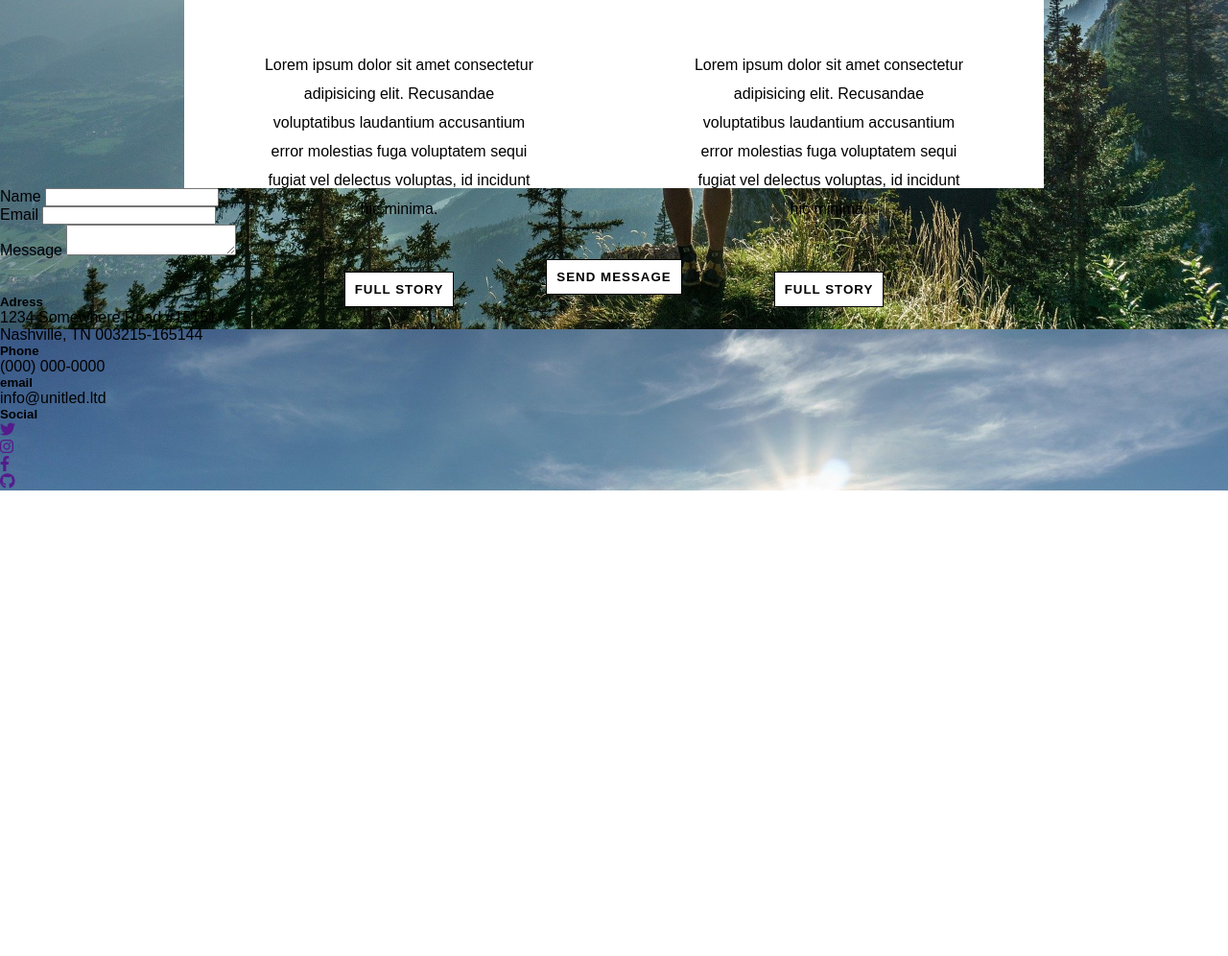
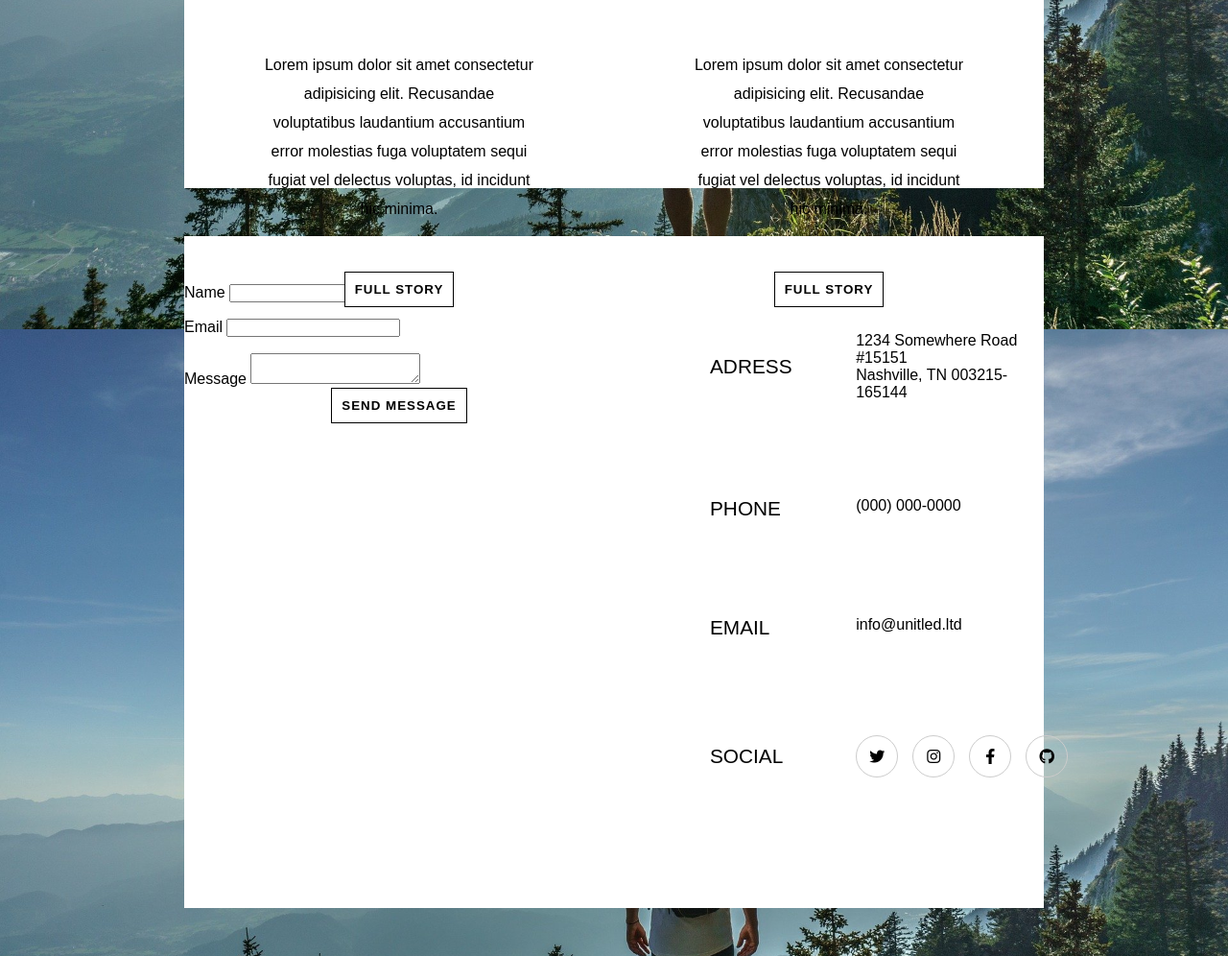
Before and after one commit to ccadran/La-montagne, a plain HTML site: page index.html in a window 1280 px wide. Shown: the part 2331-3327 px from the top of the page at 96% size. Before the commit the page ends 2842 px from the top, so only its background shows below. Drawn offline with Linux system fonts and the light colour scheme.

Commit message:
Pt2 footer, presentation done

```diff
--- a/assets/styles/index.scss
+++ b/assets/styles/index.scss
@@ -3,3 +3,4 @@
 @import "./layout/header";
 @import "./layout/section1";
 @import "./layout/section2";
+@import "./layout/footer";
--- a/assets/styles/layout/_footer.scss
+++ b/assets/styles/layout/_footer.scss
@@ -0,0 +1,74 @@
+footer {
+    height: 700px;
+    width: 70%;
+    background: $color3;
+    display: grid;
+    grid-template-columns: 50% 50%;
+    margin: 50px auto;
+    padding: 50px 0;
+    .form {
+        display: grid;
+        grid-template-columns: 1fr;
+        grid-template-rows: 1fr 1fr 1fr;
+        grid-template-areas:
+            "n"
+            "e"
+            "m";
+        width: 100%;
+
+        #name {
+            grid-area: n;
+        }
+        #email {
+            grid-area: e;
+        }
+        #message {
+            grid-area: m;
+        }
+    }
+    .contact-container {
+        height: 100%;
+
+        .box-contact {
+            padding-left: 20px;
+            padding: 50px 0;
+            display: grid;
+            grid-template-columns: 15% 85%;
+            margin-left: 100px;
+            text-align: center;
+            h5 {
+                text-transform: uppercase;
+                // margin-right: 100px;
+                font-size: 1.3rem;
+                font-weight: 500;
+                text-align: right;
+                align-items: center;
+                display: flex;
+            }
+            p {
+                text-align: left;
+                margin-left: 100px;
+            }
+            ul {
+                text-align: left;
+                margin-left: 100px;
+                display: flex;
+                align-items: center;
+                li {
+                    padding-right: 15px;
+                    a {
+                        color: black;
+                        border: 1px solid #ccc;
+                        border-radius: 50px;
+                        width: 44px;
+                        height: 44px;
+                        display: flex;
+                        justify-content: center;
+                        align-items: center;
+                        text-decoration: none;
+                    }
+                }
+            }
+        }
+    }
+}
```
Also changed, not shown: index.html (+1 -1 lines), assets/styles/index.css, 1 other file.
